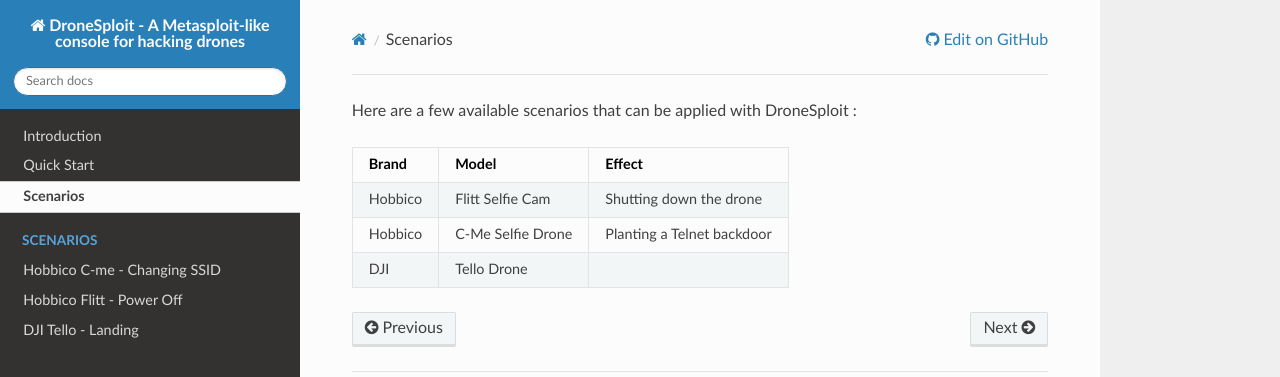
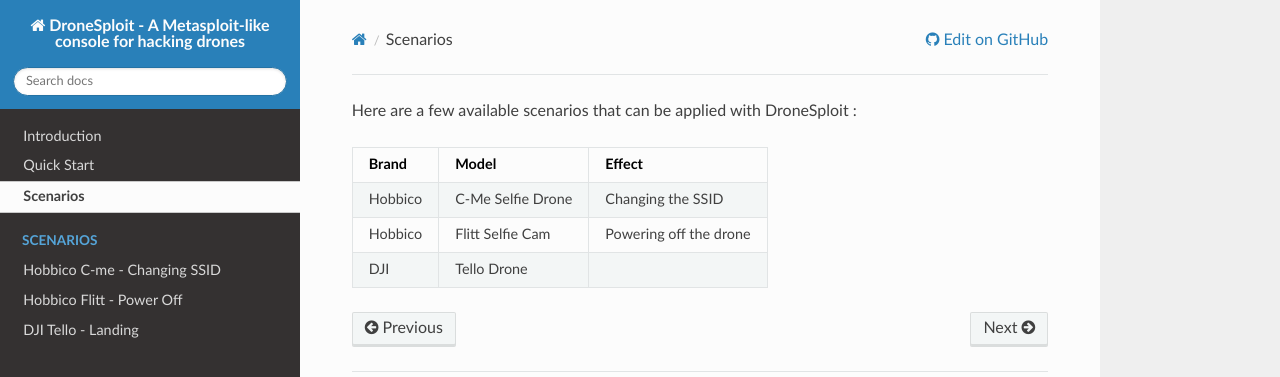
Before and after one commit to dhondta/dronesploit, an MkDocs documentation site: the page built from docs/scenario.md, in a window 1280 px wide. Shown: the top 377 px of the page. Built offline with MkDocs 1.6.1, drawn with Linux system fonts in a browser that asks for light colours; nearby versions of some CDN libraries; old or Windows-style settings are respelled for this version of MkDocs.

Commit message:
Improved the documentation (2)

```diff
--- a/docs/scenario.md
+++ b/docs/scenario.md
@@ -2,6 +2,6 @@ Here are a few available scenarios that can be applied with DroneSploit :
 
 **Brand** | **Model** | **Effect**
 --- | --- | ---
-Hobbico | Flitt Selfie Cam | Shutting down the drone
-Hobbico | C-Me Selfie Drone | Planting a Telnet backdoor
+Hobbico | C-Me Selfie Drone | Changing the SSID
+Hobbico | Flitt Selfie Cam | Powering off the drone
 DJI | Tello Drone |
```
